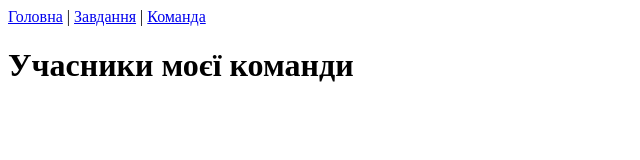
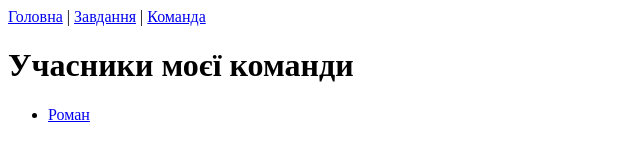
Before and after one commit to denisrudij874-star/oki-2027-lab8, a plain HTML site: page team.html in a window 1280 px wide. Shown: the full height of the page, 0-640 px from the left. Drawn offline with Linux system fonts and the light colour scheme.

Commit message:
Update team.html

```diff
--- a/team.html
+++ b/team.html
@@ -13,7 +13,8 @@
   </nav>
 
   <h1>Учасники моєї команди</h1>
-  <ul>
+   <ul>
+    <li><a href="https://roma212121212.github.io/Laba-8-2026/">Роман</a></li>
   </ul>
 </body>
 </html>
```
